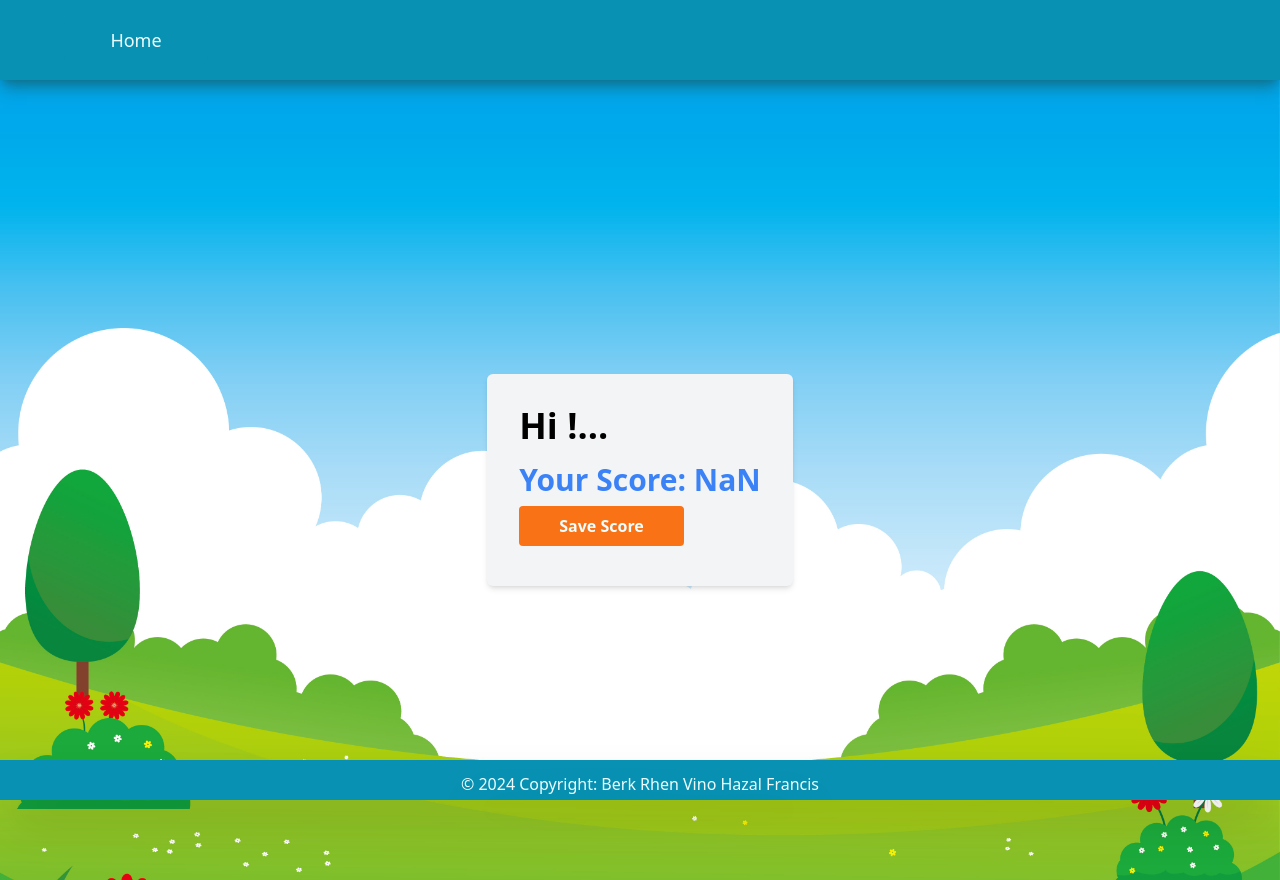
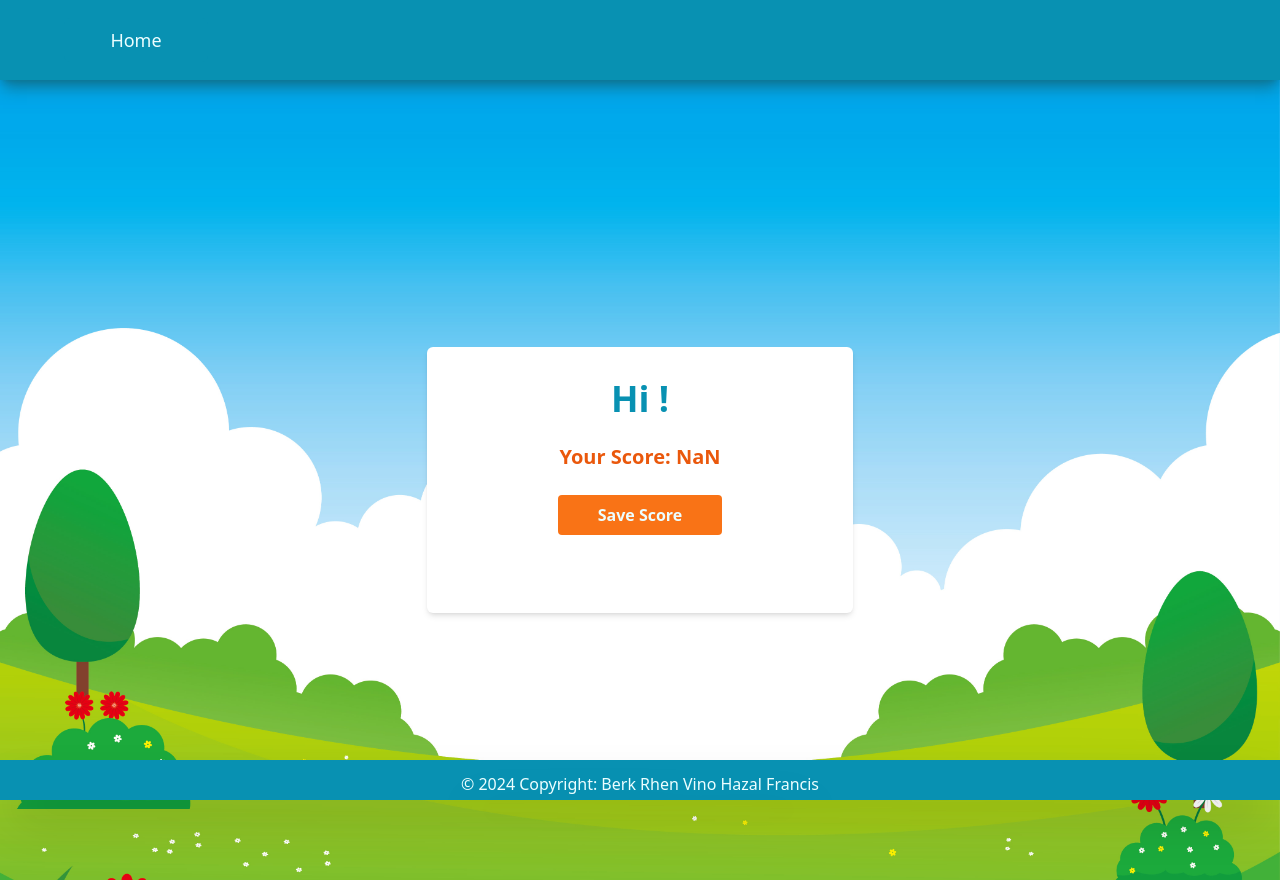
Before and after one commit to mdtoy-dev/Edicatation, a React app: page /score in a window 1280 px wide. Built offline with nearby package versions, Linux system fonts and the light colour scheme; the HTML template or start-up script is replaced by a standard one.

Commit message:
score styling improved

```diff
--- a/src/components/ScoreComp.jsx
+++ b/src/components/ScoreComp.jsx
@@ -24,29 +24,29 @@ function Score({ scoreCount }) {
   return (
   <div>
     {showButton ? (<div className="flex items-center justify-center h-screen">
-      <div className="bg-gray-100 p-8 rounded-md shadow-md">
+      <div className="bg-white rounded-md shadow-md w-full p-3 m-3 sm:h-1/3 sm:w-1/3 sm:p-8">
 
-      <div className="text-4xl font-bold mb-4">
-                  Hi {storedName}!...
+      <div className="text-4xl font-bold mb-4 flex justify-center text-cyan-600">
+                  Hi {storedName}!
          </div>
-         <div className="text-3xl text-center font-extrabold text-blue-500">
+         <div className="text-xl flex justify-center font-extrabold text-orange-600 sm:mb-6 sm:mt-6">
                Your Score: {storedScore}
          </div>
          <button
         type="submit"
         onClick={saveScore}
-        className="m-auto my-2 bg-orange-500 hover:bg-cyan-700 text-cyan-50 font-bold py-2 px-10 rounded"
+        className="m-auto my-2 py-2 px-10  flex justify-center bg-orange-500 hover:bg-cyan-700 text-cyan-50 font-bold rounded"
         >
           Save Score
         </button>
       </div>
     </div>) : (
     <div className="flex items-center justify-center h-screen">
-      <div className="bg-gray-100 p-8 rounded-md shadow-md">
-        <p className="sm:text-xl font-semibold mb-4 text-center text-cyan-600">Thanks for saving your score.</p>
+      <div className="bg-white rounded-md shadow-md w-full p-3 m-3 sm:h-1/3 sm:w-1/3 sm:p-8">
+        <p className="sm:text-2xl sm:mb-8 sm:mt-10 font-semibold mb-4 flex justify-center text-cyan-600">Thanks for saving your score.</p>
         <Link
         to="/explore"
-        className="m-auto my-2 bg-orange-500 justify-center hover:bg-cyan-700 text-cyan-50 font-bold py-2 px-10 rounded"
+        className="m-auto my-2 mx-10 flex justify-center bg-orange-500 hover:bg-cyan-700 text-cyan-50 font-bold py-2 px-10 rounded"
         >
           Discover more topics
           </Link>
--- a/src/index.css
+++ b/src/index.css
@@ -3,7 +3,6 @@
 @tailwind utilities;
 
 body {
-	/*background-color: rgb(6 182 212)*/
 
 	background-image: url('./assets/kidBg.png');
     background-size: cover;
--- a/src/pages/Score.jsx
+++ b/src/pages/Score.jsx
@@ -14,13 +14,26 @@ function ScoreList() {
 
     return (
         <div className="flex items-center justify-center h-screen">
-            <div className="h-2/3 w-2/3 bg-gray-100 p-8 text-center rounded-md shadow-md">
-                    <h1 className="font-bold text-3xl text-orange-600 sm:mb-5">Your Scores</h1>
-                    <ul className="p-6">
+            <div className="h-2/3 w-2/3 bg-white p-8 text-center rounded-md shadow-md">
+                    <h1 className="font-bold text-3xl text-orange-700 sm:mb-5">Your Scores</h1>
+
                         {list.map((listItem, index) => (
-                            <li className="font-semibold text-xl text-cyan-600">{listItem.subject} : {listItem.score}</li>
+                            <div className="p-6 grid grid-cols-2">
+                            <div className="grid grid-cols-1">
+                                <div className="font-semibold text-xl text-orange-600">
+                                {listItem.subject}
+                                <hr className="shadow shadow-cyan-500" />
+                                </div>
+                            </div>
+                            <div className="grid grid-cols-1">
+                            <div className="font-semibold text-xl text-cyan-600">
+                            {listItem.score}
+                            <hr className="shadow shadow-orange-500" />
+                            </div>
+                        </div>
+                        </div>
                         ))}
-                    </ul>
+
             </div>
         </div>
     )
```
